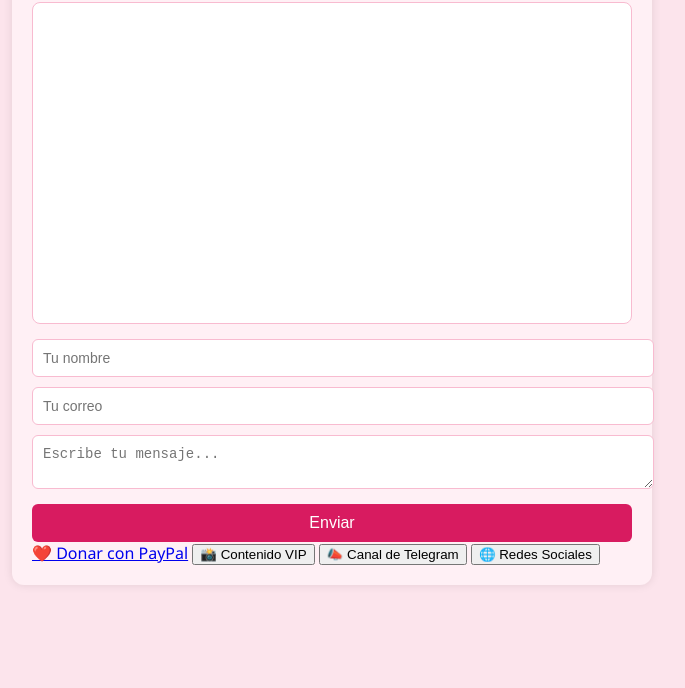
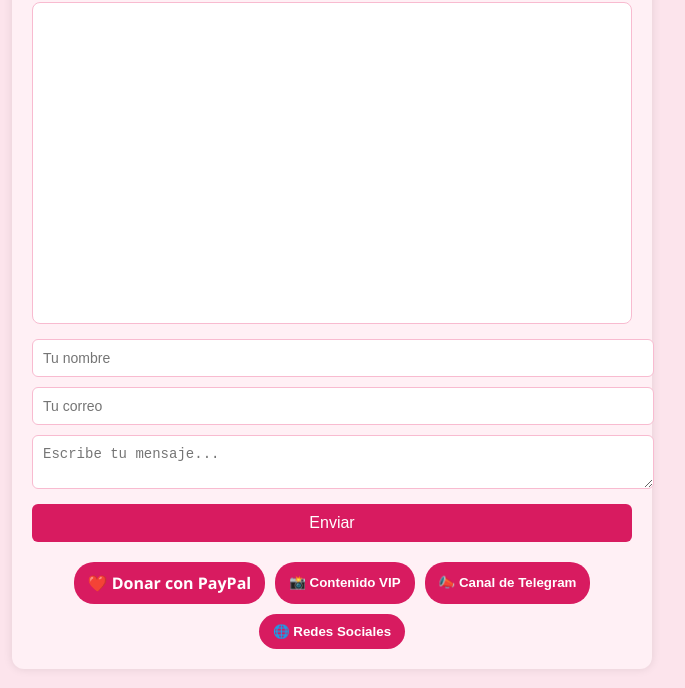
Before and after one commit to JBarcena89/scarlett-bot, a website: page public/index.html in a window 1280 px wide. Shown: the part 144-832 px from the top of the page, without its empty margins (308-993 px from the left). Before the commit the page ends 800 px from the top, so only its background shows below. Drawn offline with Linux system fonts and the light colour scheme.

Commit message:
Update style.css

```diff
--- a/public/style.css
+++ b/public/style.css
@@ -67,3 +67,30 @@ form button:hover {
   color: #d81b60;
   font-weight: bold;
 }
+
+.button-group {
+  text-align: center;
+  margin-top: 20px;
+  display: flex;
+  flex-wrap: wrap;
+  justify-content: center;
+  gap: 10px;
+}
+
+.button-group a,
+.button-group button {
+  background: #d81b60;
+  color: white;
+  padding: 10px 14px;
+  border: none;
+  border-radius: 20px;
+  text-decoration: none;
+  font-weight: bold;
+  cursor: pointer;
+  transition: background 0.3s;
+}
+
+.button-group button:hover,
+.button-group a:hover {
+  background: #c2185b;
+}
```
